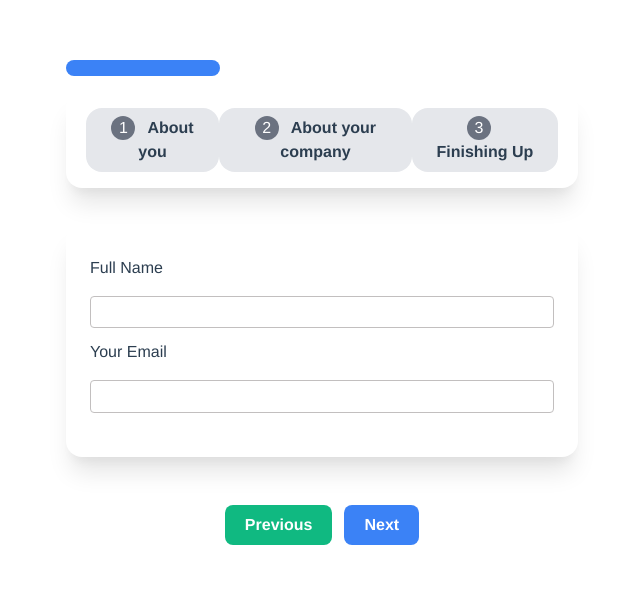
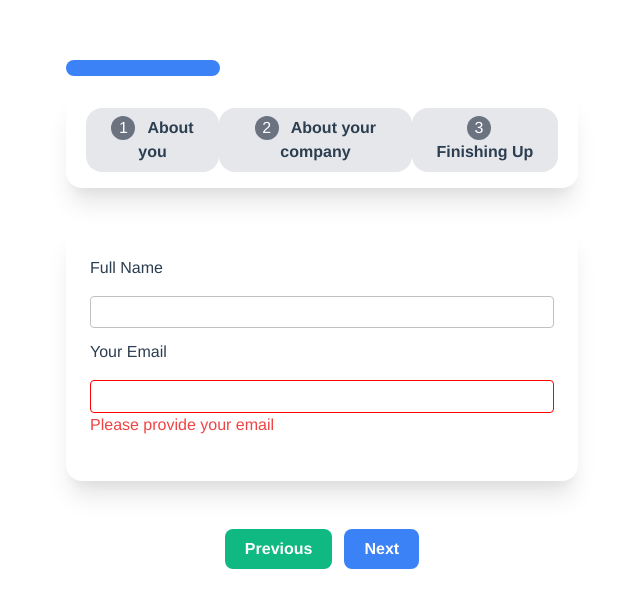
Before and after one commit to bminh1762000/basic-vuejs-gitflow, a Vue app: page / in a window 1280 px wide. Shown: the top 608 px of the page, without its empty margins (318-958 px from the left). Built offline with nearby package versions, Linux system fonts and the light colour scheme; the HTML template or start-up script is replaced by a standard one.

Commit message:
update smt

```diff
--- a/src/App.vue
+++ b/src/App.vue
@@ -2,21 +2,18 @@
   <div id="app" class="w-2/5 mx-auto ">
     <step-bar :step="step"></step-bar>
     <step-form></step-form>
-    <form-step :formStep="step"></form-step>
-    <direction-step
+    <form-step
+      :formStep="step"
       @next-step="nextStep"
       @prev-step="prevStep"
       @reset-form="resetForm"
-      :stepForm="step"
-    >
-    </direction-step>
+    ></form-step>
   </div>
 </template>
 
 <script>
 import StepForm from "./components/StepForm.vue";
 import StepBar from "./components/StepBar.vue";
-import DirectionStep from "./components/DirectionStep.vue";
 import FormStep from "./components/FormStep.vue";
 
 export default {
@@ -24,7 +21,6 @@ export default {
   components: {
     StepForm,
     StepBar,
-    DirectionStep,
     FormStep,
   },
   data() {
@@ -39,9 +35,9 @@ export default {
     prevStep() {
       this.step = this.step - 1;
     },
-    resetForm(){
+    resetForm() {
       this.step = 1;
-    }
+    },
   },
 };
 </script>
--- a/src/components/DirectionStep.vue
+++ /dev/null
@@ -1,66 +0,0 @@
-<template>
-  <div class="mt-12" v-if="stepForm < 3 && stepForm >= 1">
-    <button
-      type="button"
-      class="px-5 py-2 bg-green-500 rounded-lg text-white font-semibold mr-3"
-      @click="prevStep"
-      :disabled="isPrevDisable"
-    >
-      Previous
-    </button>
-    <button
-      type="button"
-      class="px-5 py-2 bg-blue-500 rounded-lg text-white font-semibold"
-      @click="nextStep"
-      :disabled="isNextDisable"
-    >
-      Next
-    </button>
-  </div>
-  <div class="mt-10" v-else>
-    <button
-      type="button"
-      class="px-5 py-2 bg-blue-500 rounded-lg text-white font-semibold"
-      @click="formReset"
-    >
-      Reset
-    </button>
-  </div>
-</template>
-
-<script>
-export default {
-  name: "DirectionStep",
-  props: {
-    stepForm: {
-      type: Number,
-      required: true,
-    },
-  },
-  methods: {
-    nextStep() {
-      this.$emit("next-step");
-    },
-    prevStep() {
-      this.$emit("prev-step");
-    },
-    formReset() {
-      this.$emit("reset-form");
-    },
-  },
-  computed: {
-    isNextDisable() {
-      if (this.stepForm >= 3) {
-        return true;
-      }
-      return false;
-    },
-    isPrevDisable() {
-      if (this.stepForm <= 1) {
-        return true;
-      }
-      return false;
-    },
-  },
-};
-</script>
--- a/src/components/FormStep.vue
+++ b/src/components/FormStep.vue
@@ -1,57 +1,180 @@
 <template>
+  <div>
     <form class="bg-white shadow-xl rounded-2xl mt-9">
       <template v-if="formStep">
         <div v-if="formStep === 1">
           <div class="form-control">
             <label for="fullName">Full Name</label>
-          <input type="text" id="fullName" class="block" />
+            <input
+              type="text"
+              id="fullName"
+              class="block"
+              :class="{ error: !isFullNameValid }"
+              v-model="fullName"
+            />
+            <p v-if="!isFullNameValid" class="text-red-500">Please provide full name</p>
           </div>
           <div class="form-control">
             <label for="email">Your Email</label>
-          <input type="email" id="email" class="block" />
+            <input
+              type="email"
+              id="email"
+              class="block"
+              :class="{ error: !isEmailValid }"
+              v-model="email"
+            />
+            <p v-if="!isEmailValid" class="text-red-500">Please provide your email</p>
           </div>
         </div>
         <div v-else-if="formStep === 2">
           <div class="form-control">
             <label for="nameCompany">Your Company Name</label>
-          <input type="text" id="nameCompany" class="block" />
+            <input
+              type="text"
+              id="nameCompany"
+              class="block"
+              :class="{ error: !isCompanyNameValid }"
+              v-model="companyName"
+            />
+            <p v-if="!isCompanyNameValid" class="text-red-500">Please provide you company name</p>
           </div>
           <div class="form-control">
             <label for="employee">Number of Employees</label>
-          <input type="text" id="employee" class="block" />
+            <input
+              type="text"
+              id="employee"
+              class="block"
+              :class="{ error: !isNumberEmployeeValid }"
+              v-model.number="numberOfEmployees"
+            />
+            <p v-if="!isNumberEmployeeValid" class="text-red-500">Enter valid value</p>
           </div>
         </div>
         <div v-else>
           <div class="form-control">
             <label for="addr">From where did you hear about you</label>
-          <select id="addr">
+            <select id="addr" v-model="referral">
               <option v-for="(add, index) in options" :value="add" :key="index">
                 {{ add }}
               </option>
             </select>
           </div>
           <div class="form-control">
-          <input type="checkbox" id="checkbox" />
+            <input type="checkbox" id="checkbox" v-model="terms" />
             <span>I accept term & conditions </span>
+            <p v-if="!isTermsValid" class="text-red-500">Please accept our terms</p>
           </div>
         </div>
       </template>
     </form>
+    <div class="mt-12" v-if="formStep < 3 && formStep >= 1">
+      <button
+        type="button"
+        class="px-5 py-2 bg-green-500 rounded-lg text-white font-semibold mr-3"
+        @click="prevStep"
+        :disabled="isPrevDisable"
+      >
+        Previous
+      </button>
+      <button
+        type="button"
+        class="px-5 py-2 bg-blue-500 rounded-lg text-white font-semibold"
+        @click="nextStep"
+        :disabled="isNextDisable"
+      >
+        Next
+      </button>
+    </div>
+    <div class="mt-10" v-else>
+      <button
+        type="button"
+        class="px-5 py-2 bg-blue-500 rounded-lg text-white font-semibold"
+        @click="formReset"
+      >
+        Reset
+      </button>
+    </div>
+  </div>
 </template>
 
 <script>
+import { required, isEmail, numeric } from "../validator.js";
 export default {
   name: "FormStep",
+  data() {
+    return {
+      fullName: null,
+      email: "",
+      companyName: "",
+      numberOfEmployees: null,
+      referral: "Friend",
+      terms: "",
+      options: ["Friend", "Social", "Other"],
+    };
+  },
   props: {
     formStep: {
       type: Number,
       required: true,
     },
   },
-  data() {
-    return {
-      options: ["Friend", "Social"],
-    };
+  methods: {
+    nextStep() {
+      if (!this.validateCurrentStep()) {
+        return;
+      }
+      this.$emit("next-step");
+    },
+    prevStep() {
+      this.$emit("prev-step");
+    },
+    formReset() {
+      this.$emit("reset-form");
+    },
+    validateCurrentStep() {
+      if (this.formStep === 1) {
+        return this.isFullNameValid && this.isEmailValid;
+      } else if (this.formStep === 2) {
+        return this.isCompanyNameValid && this.numberOfEmployees;
+      } else {
+        return this.isReferralValid && this.isTerms;
+      }
+    },
+  },
+  computed: {
+    isNextDisable() {
+      if (this.formStep >= 3) {
+        return true;
+      }
+      return false;
+    },
+    isPrevDisable() {
+      if (this.formStep <= 1) {
+        return true;
+      }
+      return false;
+    },
+    isFullNameValid() {
+      return required(this.fullName);
+    },
+    isEmailValid() {
+      const isValid = required(this.email) && isEmail(this.email);
+      return isValid;
+    },
+    isCompanyNameValid() {
+      return required(this.companyName);
+    },
+    isNumberEmployeeValid() {
+      return (
+        required(this.numberOfEmployees) && numeric(this.numberOfEmployees)
+      );
+    },
+    isReferralValid() {
+      return required(this.referral);
+    },
+    isTermsValid() {
+      return required(this.terms);
+    },
   },
 };
 </script>
@@ -84,4 +207,8 @@ select {
 select {
   background-color: white;
 }
+
+.error {
+  border: 1px solid red;
+}
 </style>
--- a/src/components/StepBar.vue
+++ b/src/components/StepBar.vue
@@ -1,6 +1,6 @@
 <template>
   <div class="w-full h-4 mb-4 rounded-3xl">
-    <div class="h-full bg-blue-500 rounded-3xl" :style="backgroundSteps"></div>
+    <div class="h-full bg-blue-500 rounded-3xl step-bar" :style="backgroundSteps"></div>
   </div>
 </template>
 
@@ -20,3 +20,9 @@ export default {
   },
 };
 </script>
+
+<style scoped>
+.step-bar{
+  transition: 0.6s;
+}
+</style>
--- /dev/null
+++ b/src/validator.js
@@ -0,0 +1,13 @@
+export const required = (value) => value !== "";
+
+export const isEmail = (value) =>
+  /[a-z0-9!#$%&'*+/=?^_`{|}~-]+(?:\.[a-z0-9!#$%&'*+/=?^_`{|}~-]+)*@(?:[a-z0-9](?:[a-z0-9-]*[a-z0-9])?\.)+[a-z0-9](?:[a-z0-9-]*[a-z0-9])?/.test(
+    value
+  );
+
+export const numeric = (value) => {
+  if (typeof value === "number") {
+    return true;
+  }
+  return false;
+};
```
Lines whose indentation alone changed are shown as unchanged.
